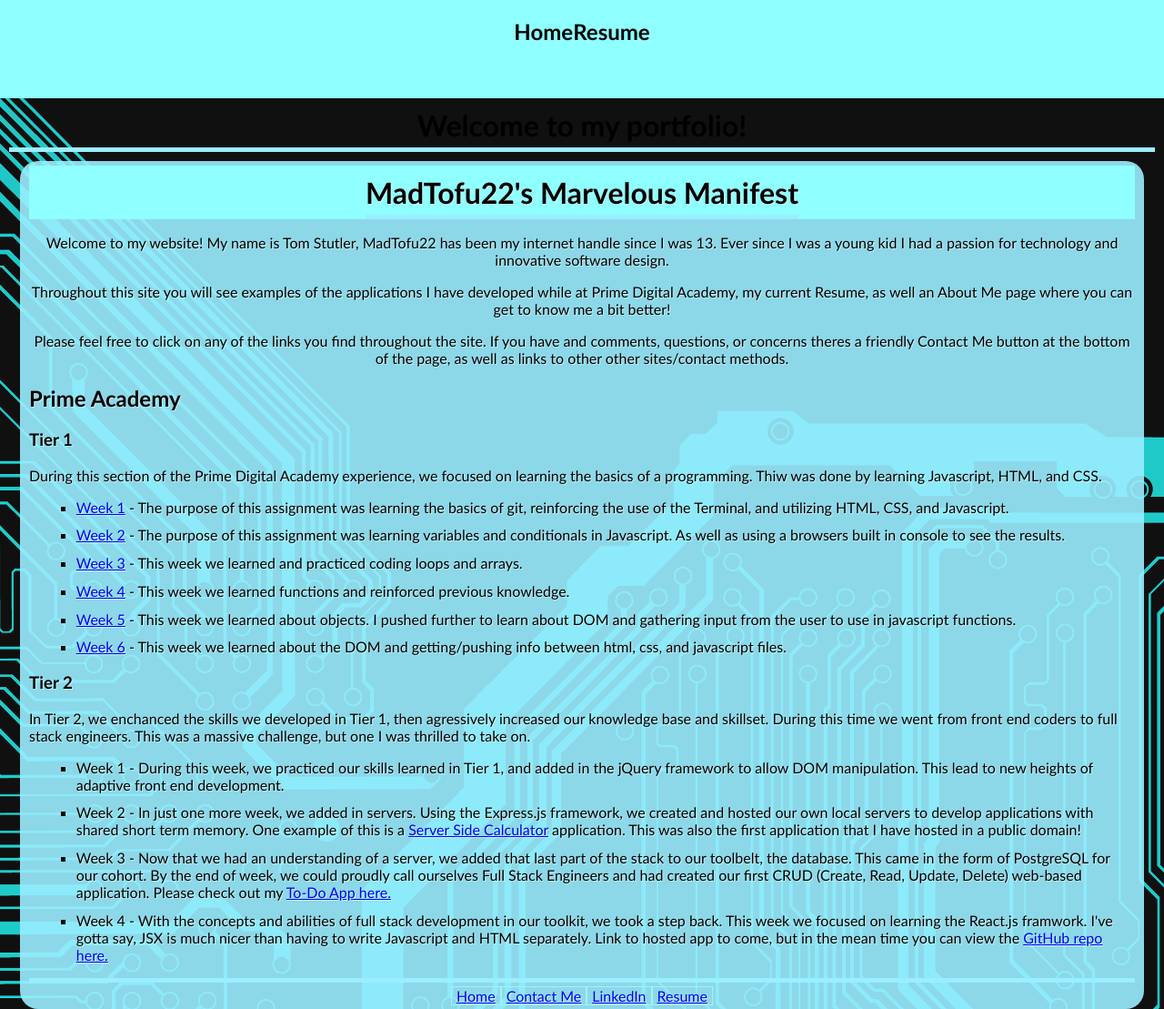
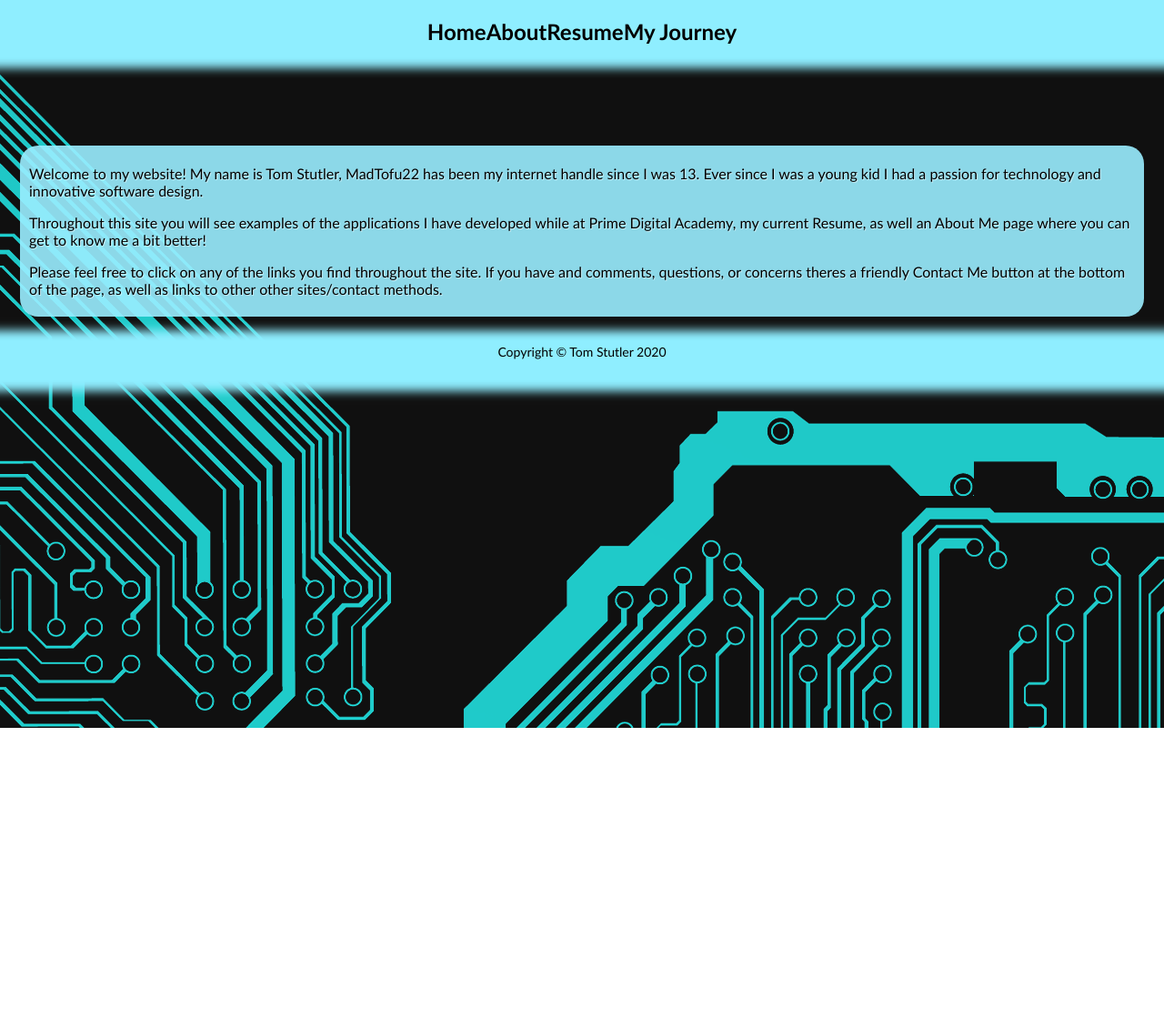
Before and after one commit to MadTofu22/MadTofu22.github.io, a React (Create React App) app: page /#/home in a window 1280 px wide. Shown: the whole page at 91% size. After the commit the page ends 800 px from the top, so only its background shows below. Built offline with nearby package versions, Linux system fonts and the light colour scheme.

Commit message:
added some more components and footer, continued to add styling

```diff
--- a/src/components/App/App.css
+++ b/src/components/App/App.css
@@ -7,23 +7,35 @@ body {
 }
 
 header {
-	background-color: rgba(143, 328, 255, 1);
+	background-color: rgba(143, 238, 255, 1);
     display: inline-flex;
     justify-content: center;
 	width: 100%;
-	height: 10%;
+	height: 50px;
+	position: fixed;
+	box-shadow: 0px 5px 10px 20px rgba(143, 238, 255, 1);
+	top: 0;
+	left: 0;
 }
 
 .foreground {
     max-width: 95%;
-    margin: 10px auto;
+    margin: 100px auto 30px auto;
     background-color: rgba(153, 238, 255, 0.9);
     border-radius: 20px;
     padding: 5px 10px;
     text-shadow: 1px 1px rgba(255, 255, 255, 0.5);
 }
 
-.intro {
+footer {
+	background-color: rgba(143, 238, 255, 1);
+	box-shadow: 0px 5px 10px 20px rgba(143, 238, 255, 1);
+	font-size: 14px;
+	text-align: center;
+	padding-bottom: 10px;
+}
+
+/* .intro {
     text-align: center;
 }
 
@@ -40,9 +52,6 @@ h1 {
 }
 
 
-footer {
-    border-top: 5px solid rgba(153, 238, 255, 1);
-}
 
 nav {
     text-align: center;
@@ -55,4 +64,4 @@ ul {
 
 li {
     margin: 1%;
-}
+} */
--- a/src/components/App/App.js
+++ b/src/components/App/App.js
@@ -6,7 +6,8 @@ import './App.css'
 // Component imports
 import HomeDisplay from '../HomeDisplay/HomeDisplay';
 import NavBar from '../NavBar/NavBar';
-import ResumeDisplay from '../ResumeDisplay/ResumeDisplay'
+import ResumeDisplay from '../ResumeDisplay/ResumeDisplay';
+import JourneyDisplay from '../JourneyDisplay/JourneyDisplay';
 
 class App extends Component {
 
@@ -22,9 +23,10 @@ class App extends Component {
 					</Route>
 					<Route exact path='/home' component={HomeDisplay} />
 					<Route exact path='/resume' component={ResumeDisplay} />
-					{/* <Route exact path='/prime' component={PrimeDisplay} /> */}
+					<Route exact path='/journey' component={JourneyDisplay} />
 					{/* <Route exact path='/about' component={AboutDisplay} /> */}
 				</main>
+				<footer>Copyright &copy; Tom Stutler 2020</footer>
 			</Router>
 		);
 	}
--- a/src/components/HomeDisplay/HomeDisplay.js
+++ b/src/components/HomeDisplay/HomeDisplay.js
@@ -5,54 +5,14 @@ class HomeDisplay extends Component {
         return (
             <>
                 <h1>Welcome to my portfolio!</h1>
-                 <div class="foreground">
-                    <header>
-                        <h1>MadTofu22's Marvelous Manifest</h1>
-                    </header>
+                 <div className="foreground">
 
                     <section class="intro">
                         <p>Welcome to my website! My name is Tom Stutler, MadTofu22 has been my internet handle since I was 13. Ever since I was a young kid I had a passion for technology and innovative software design.</p>
                         <p>Throughout this site you will see examples of the applications I have developed while at Prime Digital Academy, my current Resume, as well an About Me page where you can get to know me a bit better!</p>
                         <p>Please feel free to click on any of the links you find throughout the site. If you have and comments, questions, or concerns theres a friendly Contact Me button at the bottom of the page, as well as links to other other sites/contact methods.</p>
                     </section>
-
-                    <div class="Prime">
-                        <h2>Prime Academy</h2>
-                        <h3>Tier 1</h3>
-                        <p>During this section of the Prime Digital Academy experience, we focused on learning the basics of a programming. Thiw was done by learning Javascript, HTML, and CSS.</p>
-                        <ul>
-                        <li><a href="Tier 1/Week 1/index.html" target="_self">Week 1</a> - The purpose of this assignment was learning the basics of git, reinforcing the use of the Terminal, and utilizing HTML, CSS, and Javascript.</li>
-                        <li><a href="Tier 1/Week 2/index.html" target="_self">Week 2</a> - The purpose of this assignment was learning variables and conditionals in Javascript. As well as using a browsers built in console to see the results.</li>
-                        <li><a href="Tier 1/Week 3/index.html" target="_self">Week 3</a> - This week we learned and practiced coding loops and arrays.</li>
-                        <li><a href="Tier 1/Week 4/index.html" target="_self">Week 4</a> - This week we learned functions and reinforced previous knowledge.</li>
-                        <li><a href="Tier 1/Week 5/index.html" target="_self">Week 5</a> - This week we learned about objects. I pushed further to learn about DOM and gathering input from the user to use in javascript functions.</li>
-                        <li><a href="Tier 1/Week 6/index.html" target="_self">Week 6</a> - This week we learned about the DOM and getting/pushing info between html, css, and javascript files.</li>
-                        </ul>
-
-                        <h3>Tier 2</h3>
-                        <p>In Tier 2, we enchanced the skills we developed in Tier 1, then agressively increased our knowledge base and skillset. During this time we went from front end coders to full stack engineers. This was a massive challenge, but one I was thrilled to take on. </p>
-                        <ul>
-                        <li>Week 1 - During this week, we practiced our skills learned in Tier 1, and added in the jQuery framework to allow DOM manipulation. This lead to new heights of adaptive front end development.</li>
-
-                        <li>Week 2 - In just one more week, we added in servers. Using the Express.js framework, we created and hosted our own local servers to develop applications with shared short term memory. One example of this is a <a href="https://madtofu22s-math-manipulator.herokuapp.com" target="_blank">Server Side Calculator</a> application. This was also the first application that I have hosted in a public domain!</li>
-
-                        <li>Week 3 - Now that we had an understanding of a server, we added that last part of the stack to our toolbelt, the database. This came in the form of PostgreSQL for our cohort. By the end of week, we could proudly call ourselves Full Stack Engineers and had created our first CRUD (Create, Read, Update, Delete) web-based application. Please check out my <a href="https://madtofu22s-task-list.herokuapp.com" target="_blank">To-Do App here.</a></li>
-
-                        <li>Week 4 - With the concepts and abilities of full stack development in our toolkit, we took a step back. This week we focused on learning the React.js framwork. I've gotta say, JSX is much nicer than having to write Javascript and HTML separately. Link to hosted app to come, but in the mean time you can view the <a href="https://github.com/MadTofu22/react-gallery" target="_blank">GitHub repo here.</a></li>
-
-
-                        </ul>
-                    </div>
-
-                    <footer>
-                        <nav>
-                        <a class="navlink" href="https://madtofu22.github.io">Home</a>
-                        <a class="navlink" href="mailto:stutler.tom@gmail.com">Contact Me</a>
-                        <a class="navlink" href="https://www.linkedin.com/in/tom-stutler-160161164/">LinkedIn</a>
-                        <a class="navlink" href="Resume/Resume.html" target="_self">Resume</a>
-                        </nav>
-                    </footer>
-                    </div>
+                </div>
             </>
         );
     }
--- /dev/null
+++ b/src/components/JourneyDisplay/JourneyDisplay.js
@@ -0,0 +1,14 @@
+import React, {Component} from 'react';
+
+class JourneyDisplay extends Component {
+
+    render () {
+        return (
+            <div>
+
+            </div>
+        );
+    }
+}
+
+export default JourneyDisplay;
--- a/src/components/NavBar/Nav.css
+++ b/src/components/NavBar/Nav.css
@@ -1,6 +1,5 @@
 .navlink {
     border: 1px solid rgba(163, 240, 255, 1);
-    padding: 0px 5px 0px 5px;
 }
 
 .navBtn {
--- a/src/components/NavBar/NavBar.js
+++ b/src/components/NavBar/NavBar.js
@@ -10,14 +10,12 @@ class NavBar extends Component {
 
     render () {
         return (
-            <Router>
+            <>
                 <NavButton path='/home' />
-                {/* <NavButton path='/about' /> */}
+                <NavButton path='/about' />
                 <NavButton path='/resume' />
-                {/* <NavButton path='/prime' /> */}
-
-
-            </Router>
+                <NavButton path='/journey' />
+            </>
         );
     }
 }
--- a/src/components/NavBar/NavButton.js
+++ b/src/components/NavBar/NavButton.js
@@ -10,8 +10,10 @@ class NavButton extends Component {
                 return 'INVALID PATH';
             case '/home':
                 return 'Home';
-            case '/prime':
-                return 'Prime Digital Acadmey'
+            case '/journey':
+                return 'My Journey'
+            case '/works':
+                return 'My Works'
             case '/about':
                 return 'About';
             case '/resume':
--- a/src/components/ResumeDisplay/ResumeDisplay.js
+++ b/src/components/ResumeDisplay/ResumeDisplay.js
@@ -1,5 +1,7 @@
 import React, {Component} from 'react';
-import resume from '../../assets/Tom-Stutler-Resume.pdf';
+import resume from '../../assets/files/Tom-Stutler-Resume.pdf';
+import pdfIcon from '../../assets/images/pdf-icon.png';
+
 
 class ResumeDisplay extends Component {
 
@@ -8,7 +10,7 @@ class ResumeDisplay extends Component {
             <div class="foreground">
                 <div class="download-link">
                     <a href={resume} download>
-                        <img src="/assets/images/pdf-icon.png" alt="PDF Download icon and link"/>
+                        <img src={pdfIcon} alt="PDF Download icon and link"/>
                     </a>
                 </div>
                 <h1>Tom Stutler</h1>
```
Also changed, not shown: src/components/PrimeDisplay/PrimeDisplay.js (added, +36 -0 lines), 1 other file (tests, documents, lock files or other folders).
